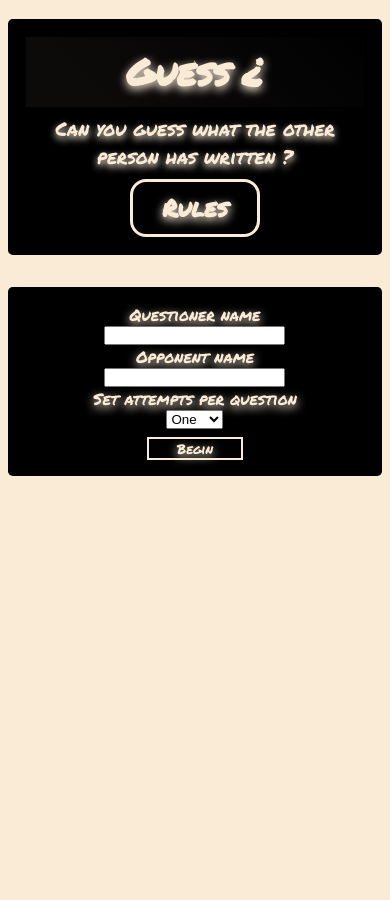
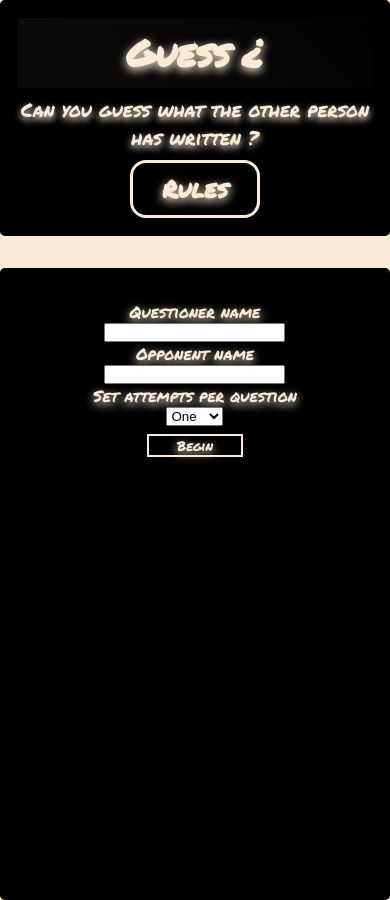
Before and after one commit to Stephthebest/Guess-Game, a plain HTML site: page index.html in a window 390 px wide. Before the commit the page ends 844 px from the top, so only its background shows below. Drawn offline with Linux system fonts and the light colour scheme.

Commit message:
Update index.css
I fixed the width and height of the header and main element to make game a little more responsive then it was before

```diff
--- a/index.css
+++ b/index.css
@@ -13,8 +13,11 @@ html{
 
 main{
     background-color: black;
-    margin: 0 .5rem;
+    margin: auto;
+    padding: 1rem 1rem;
     border-radius: .3rem;
+    max-width: 600px;
+   min-height: 600px;
 }
 
 h1, h2, p, label, button ,li {
@@ -46,14 +49,17 @@ section, form{
 }
 
 header{
+    max-width: 600px;
+    max-height: 500px;
     padding: 1rem 1rem;
-    margin: 1.2rem .5rem;
+    margin: auto;
     margin-bottom: 2rem;
     border: 2px solid black;
     background-color: black;
     display: flex;
     flex-direction: column;
     border-radius: .3rem;
+
 }
 
 h1{
```
